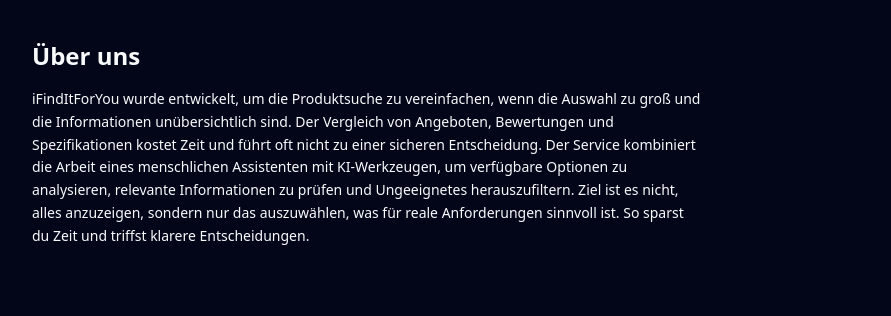
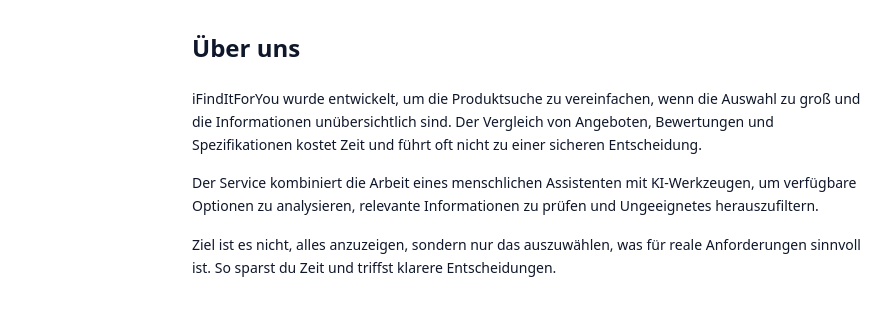
Before and after one commit to mregaz/ifinditforyou-new, a Next.js app: page /de/about in a window 1280 px wide. Shown: the top 316 px of the page, without its empty margins (112-1003 px from the left). Built offline with nearby package versions, Linux system fonts and the light colour scheme; no server answers.

Commit message:
Content & layout: finalize localized info pages (about, faq, privacy, terms)

```diff
--- a/app/[locale]/(info)/about/page.tsx
+++ b/app/[locale]/(info)/about/page.tsx
@@ -1,7 +1,7 @@
 import type { Metadata } from "next";
 import { i18n, isSupportedLocale, type Locale } from "@/lib/i18n-config";
+import { buildInfoMetadata } from "@/lib/seo/info-metadata";
 import { getAboutCopy } from "@/lib/i18n/info";
-import { buildInfoMetadata } from "@/lib/seo/info-metadata";
 
 type Props = {
   params: Promise<{ locale: string }>;
@@ -34,9 +34,18 @@ export default async function AboutPage({ params }: Props) {
   const t = getAboutCopy(locale);
 
   return (
-    <main>
-      <h1 className="mb-4 text-2xl font-semibold">{t.title}</h1>
-      <p className="text-sm leading-relaxed max-w-2xl">{t.body}</p>
+    <main className="min-h-screen bg-white text-slate-900 px-4 py-8">
+      <div className="mx-auto max-w-2xl">
+        <h1 className="mb-6 text-2xl font-semibold">{t.title}</h1>
+
+        <div className="space-y-4">
+          {t.body.split("\n\n").map((paragraph, i) => (
+            <p key={i} className="text-sm leading-relaxed">
+              {paragraph}
+            </p>
+          ))}
+        </div>
+      </div>
     </main>
   );
 }
--- a/app/[locale]/(info)/faq/page.tsx
+++ b/app/[locale]/(info)/faq/page.tsx
@@ -1,7 +1,7 @@
 import type { Metadata } from "next";
 import { i18n, isSupportedLocale, type Locale } from "@/lib/i18n-config";
+import { buildInfoMetadata } from "@/lib/seo/info-metadata";
 import { getFaqCopy } from "@/lib/i18n/info";
-import { buildInfoMetadata } from "@/lib/seo/info-metadata";
 
 type Props = {
   params: Promise<{ locale: string }>;
@@ -34,9 +34,18 @@ export default async function FaqPage({ params }: Props) {
   const t = getFaqCopy(locale);
 
   return (
-    <main>
-      <h1 className="mb-4 text-2xl font-semibold">{t.title}</h1>
-      <p className="text-sm leading-relaxed max-w-2xl">{t.body}</p>
+    <main className="min-h-screen bg-white text-slate-900 px-4 py-8">
+      <div className="mx-auto max-w-2xl">
+        <h1 className="mb-6 text-2xl font-semibold">{t.title}</h1>
+
+        <div className="space-y-4">
+          {t.body.split("\n\n").map((paragraph, i) => (
+            <p key={i} className="text-sm leading-relaxed whitespace-pre-line">
+              {paragraph}
+            </p>
+          ))}
+        </div>
+      </div>
     </main>
   );
 }
--- a/app/[locale]/(info)/how-it-works/page.tsx
+++ b/app/[locale]/(info)/how-it-works/page.tsx
@@ -1,7 +1,7 @@
 import type { Metadata } from "next";
 import { i18n, isSupportedLocale, type Locale } from "@/lib/i18n-config";
+import { buildInfoMetadata } from "@/lib/seo/info-metadata";
 import { getHowItWorksCopy } from "@/lib/i18n/info";
-import { buildInfoMetadata } from "@/lib/seo/info-metadata";
 
 type Props = {
   params: Promise<{ locale: string }>;
@@ -34,9 +34,18 @@ export default async function HowItWorksPage({ params }: Props) {
   const t = getHowItWorksCopy(locale);
 
   return (
-    <main>
-      <h1 className="mb-4 text-2xl font-semibold">{t.title}</h1>
-      <p className="text-sm leading-relaxed max-w-2xl">{t.body}</p>
+    <main className="min-h-screen bg-white text-slate-900 px-4 py-8">
+      <div className="mx-auto max-w-2xl">
+        <h1 className="mb-6 text-2xl font-semibold">{t.title}</h1>
+
+        <div className="space-y-4">
+          {t.body.split("\n\n").map((paragraph, i) => (
+            <p key={i} className="text-sm leading-relaxed">
+              {paragraph}
+            </p>
+          ))}
+        </div>
+      </div>
     </main>
   );
 }
--- a/app/[locale]/(info)/layout.tsx
+++ b/app/[locale]/(info)/layout.tsx
@@ -1,9 +1,13 @@
-export default function InfoLayout({ children }: { children: React.ReactNode }) {
+import type { ReactNode } from "react";
+
+export default function InfoLayout({
+  children,
+}: {
+  children: ReactNode;
+}) {
   return (
-    <div className="min-h-screen bg-slate-950 text-slate-50">
-      <div className="mx-auto w-full max-w-5xl px-4 py-10">
-        {children}
-      </div>
+    <div className="min-h-screen bg-white text-slate-900">
+      {children}
     </div>
   );
 }
--- a/app/[locale]/(info)/privacy/page.tsx
+++ b/app/[locale]/(info)/privacy/page.tsx
@@ -1,7 +1,7 @@
 import type { Metadata } from "next";
 import { i18n, isSupportedLocale, type Locale } from "@/lib/i18n-config";
+import { buildInfoMetadata } from "@/lib/seo/info-metadata";
 import { getPrivacyCopy } from "@/lib/i18n/info";
-import { buildInfoMetadata } from "@/lib/seo/info-metadata";
 
 type Props = {
   params: Promise<{ locale: string }>;
@@ -34,9 +34,18 @@ export default async function PrivacyPage({ params }: Props) {
   const t = getPrivacyCopy(locale);
 
   return (
-    <main>
-      <h1 className="mb-4 text-2xl font-semibold">{t.title}</h1>
-      <p className="text-sm leading-relaxed max-w-2xl">{t.body}</p>
+    <main className="min-h-screen bg-white text-slate-900 px-4 py-8">
+      <div className="mx-auto max-w-2xl">
+        <h1 className="mb-6 text-2xl font-semibold">{t.title}</h1>
+
+        <div className="space-y-4">
+          {t.body.split("\n\n").map((paragraph, i) => (
+            <p key={i} className="text-sm leading-relaxed">
+              {paragraph}
+            </p>
+          ))}
+        </div>
+      </div>
     </main>
   );
 }
--- a/app/[locale]/(info)/terms/page.tsx
+++ b/app/[locale]/(info)/terms/page.tsx
@@ -1,7 +1,7 @@
 import type { Metadata } from "next";
 import { i18n, isSupportedLocale, type Locale } from "@/lib/i18n-config";
+import { buildInfoMetadata } from "@/lib/seo/info-metadata";
 import { getTermsCopy } from "@/lib/i18n/info";
-import { buildInfoMetadata } from "@/lib/seo/info-metadata";
 
 type Props = {
   params: Promise<{ locale: string }>;
@@ -34,9 +34,18 @@ export default async function TermsPage({ params }: Props) {
   const t = getTermsCopy(locale);
 
   return (
-    <main>
-      <h1 className="mb-4 text-2xl font-semibold">{t.title}</h1>
-      <p className="text-sm leading-relaxed max-w-2xl">{t.body}</p>
+    <main className="min-h-screen bg-white text-slate-900 px-4 py-8">
+      <div className="mx-auto max-w-2xl">
+        <h1 className="mb-6 text-2xl font-semibold">{t.title}</h1>
+
+        <div className="space-y-4">
+          {t.body.split("\n\n").map((paragraph, i) => (
+            <p key={i} className="text-sm leading-relaxed">
+              {paragraph}
+            </p>
+          ))}
+        </div>
+      </div>
     </main>
   );
 }
```
